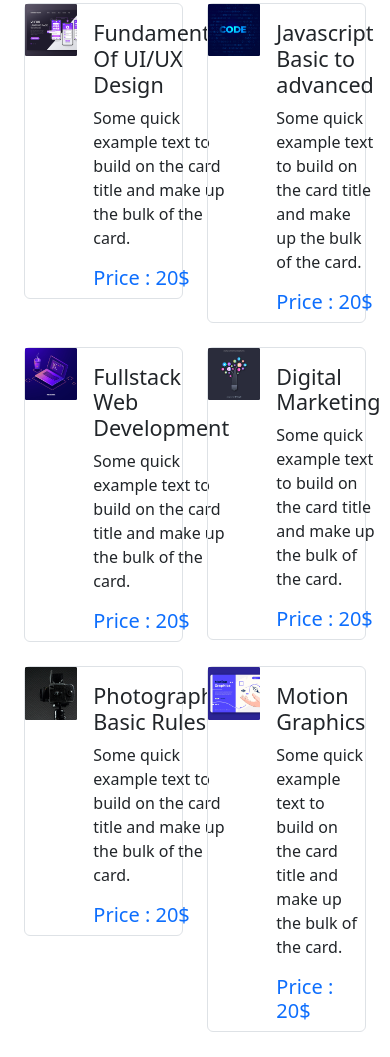
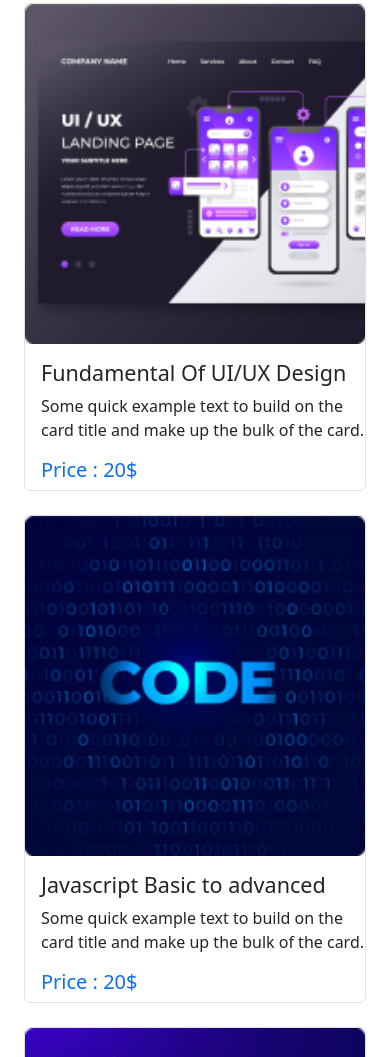
Before and after one commit to adib3006/edu-land, a plain HTML site: page index.html in a window 390 px wide. Shown: the part 547-1604 px from the top of the page. Drawn offline with nearby package versions, Linux system fonts and the light colour scheme.

Commit message:
responsiveness of courses section done

```diff
--- a/index.html
+++ b/index.html
@@ -108,12 +108,12 @@
             <div>
                 <div class="container py-4">
                     <div class="row g-4">
-                        <div class="col-6">
-                            <div class="border rounded d-flex">
-                                <div class="col-4">
-                                    <img class="img-fluid" src="images/course/course-1.png" alt="">
+                        <div class="col-12 col-md-12 col-lg-6">
+                            <div class="border rounded d-flex flex-column flex-md-row flex-lg-row">
+                                <div class="col-12 col-md-4 col-lg-4">
+                                    <img class="w-100 img-lg-fluid" src="images/course/course-1.png" alt="">
                                 </div>
-                                <div class="ps-3 pt-3">
+                                <div class="ps-3 pt-3 d-flex flex-column justify-content-center">
                                     <h4>Fundamental Of UI/UX Design</h4>
                                     <p>Some quick example text to build on the card title and make up the bulk of the
                                         card.</p>
@@ -121,12 +121,12 @@
                                 </div>
                             </div>
                         </div>
-                        <div class="col-6">
-                            <div class="border rounded d-flex">
-                                <div class="col-4">
-                                    <img class="img-fluid" src="images/course/course-2.png" alt="">
+                        <div class="col-12 col-md-12 col-lg-6">
+                            <div class="border rounded d-flex flex-column flex-md-row flex-lg-row">
+                                <div class="col-12 col-md-4 col-lg-4">
+                                    <img class="w-100 img-md-fluid img-lg-fluid" src="images/course/course-2.png" alt="">
                                 </div>
-                                <div class="ps-3 pt-3">
+                                <div class="ps-3 pt-3 d-flex flex-column justify-content-center">
                                     <h4>Javascript Basic to advanced</h4>
                                     <p>Some quick example text to build on the card title and make up the bulk of the
                                         card.</p>
@@ -134,12 +134,12 @@
                                 </div>
                             </div>
                         </div>
-                        <div class="col-6">
-                            <div class="border rounded d-flex">
-                                <div class="col-4">
-                                    <img class="img-fluid" src="images/course/course-3.png" alt="">
+                        <div class="col-12 col-md-12 col-lg-6">
+                            <div class="border rounded d-flex flex-column flex-md-row flex-lg-row">
+                                <div class="col-12 col-md-4 col-lg-4">
+                                    <img class="w-100 img-lg-fluid" src="images/course/course-3.png" alt="">
                                 </div>
-                                <div class="ps-3 pt-3">
+                                <div class="ps-3 pt-3 d-flex flex-column justify-content-center">
                                     <h4>Fullstack Web Development</h4>
                                     <p>Some quick example text to build on the card title and make up the bulk of the
                                         card.</p>
@@ -147,12 +147,12 @@
                                 </div>
                             </div>
                         </div>
-                        <div class="col-6">
-                            <div class="border rounded d-flex">
-                                <div class="col-4">
-                                    <img class="img-fluid" src="images/course/course-4.png" alt="">
+                        <div class="col-12 col-md-12 col-lg-6">
+                            <div class="border rounded d-flex flex-column flex-md-row flex-lg-row">
+                                <div class="col-12 col-md-4 col-lg-4">
+                                    <img class="w-100 img-lg-fluid" src="images/course/course-4.png" alt="">
                                 </div>
-                                <div class="ps-3 pt-3">
+                                <div class="ps-3 pt-3 d-flex flex-column justify-content-center">
                                     <h4>Digital Marketing</h4>
                                     <p>Some quick example text to build on the card title and make up the bulk of the
                                         card.</p>
@@ -160,12 +160,12 @@
                                 </div>
                             </div>
                         </div>
-                        <div class="col-6">
-                            <div class="border rounded d-flex">
-                                <div class="col-4">
-                                    <img class="img-fluid" src="images/course/course-5.png" alt="">
+                        <div class="col-12 col-md-12 col-lg-6">
+                            <div class="border rounded d-flex flex-column flex-md-row flex-lg-row">
+                                <div class="col-12 col-md-4 col-lg-4">
+                                    <img class="w-100 img-lg-fluid" src="images/course/course-5.png" alt="">
                                 </div>
-                                <div class="ps-3 pt-3">
+                                <div class="ps-3 pt-3 d-flex flex-column justify-content-center">
                                     <h4>Photography Basic Rules</h4>
                                     <p>Some quick example text to build on the card title and make up the bulk of the
                                         card.</p>
@@ -173,12 +173,12 @@
                                 </div>
                             </div>
                         </div>
-                        <div class="col-6">
-                            <div class="border rounded d-flex">
-                                <div class="col-4">
-                                    <img class="img-fluid" src="images/course/course-6.png" alt="">
+                        <div class="col-12 col-md-12 col-lg-6">
+                            <div class="border rounded d-flex flex-column flex-md-row flex-lg-row">
+                                <div class="col-12 col-md-4 col-lg-4">
+                                    <img class="w-100 img-lg-fluid" src="images/course/course-6.png" alt="">
                                 </div>
-                                <div class="ps-3 pt-3">
+                                <div class="ps-3 pt-3 d-flex flex-column justify-content-center">
                                     <h4>Motion Graphics</h4>
                                     <p>Some quick example text to build on the card title and make up the bulk of the
                                         card.</p>
@@ -387,7 +387,7 @@
         <!-- FAQ section -->
         <section class="container my-5">
             <div class="text-center px-5">
-                <h1 class="px-5 mb-3">Some Students Feedback</h1>
+                <h1 class="px-5 mb-3">Frequently Asked Questions</h1>
                 <p class="px-5 mb-5">Lorem ipsum dolor sit amet consectetur adipisicing elit. A assumenda, corrupti esse
                     recusandae
                     porro non tenetur consectetur dolorem qui aspernatur deleniti veritatis consequuntur error provident
```
